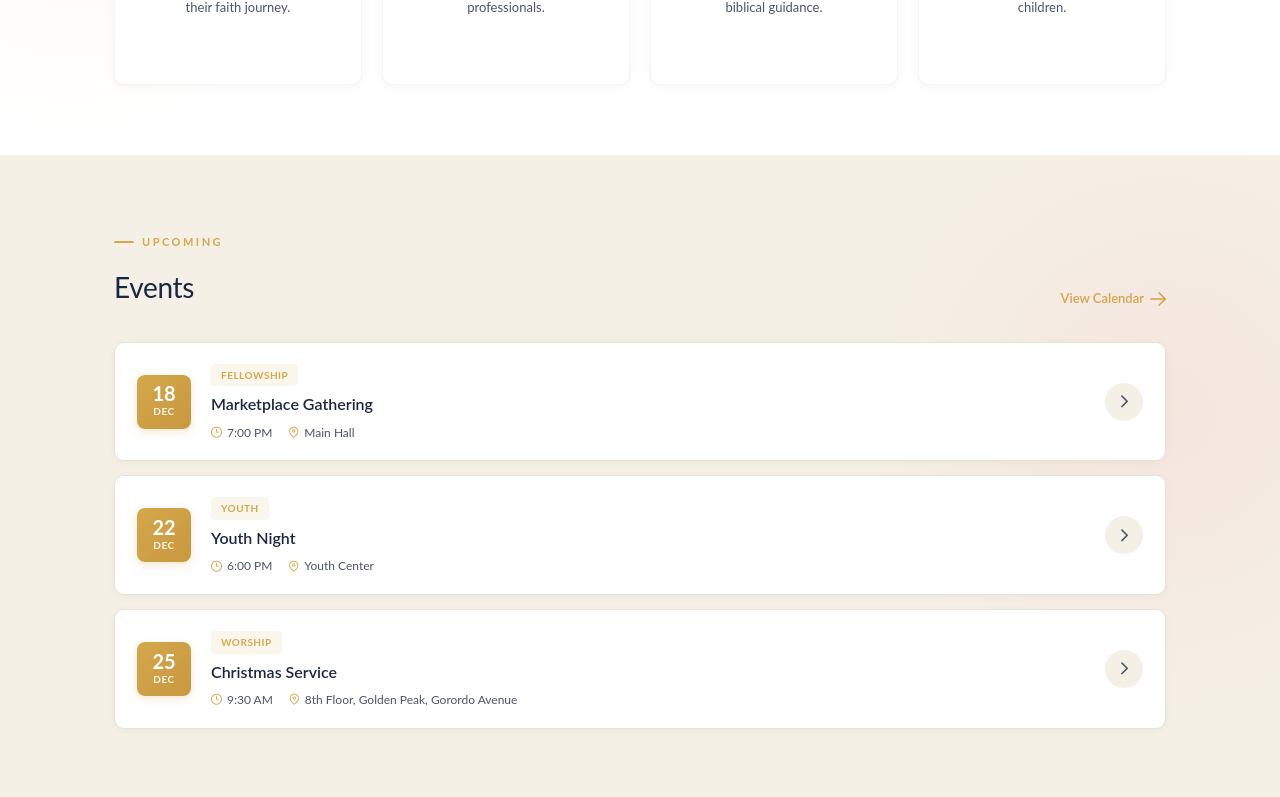
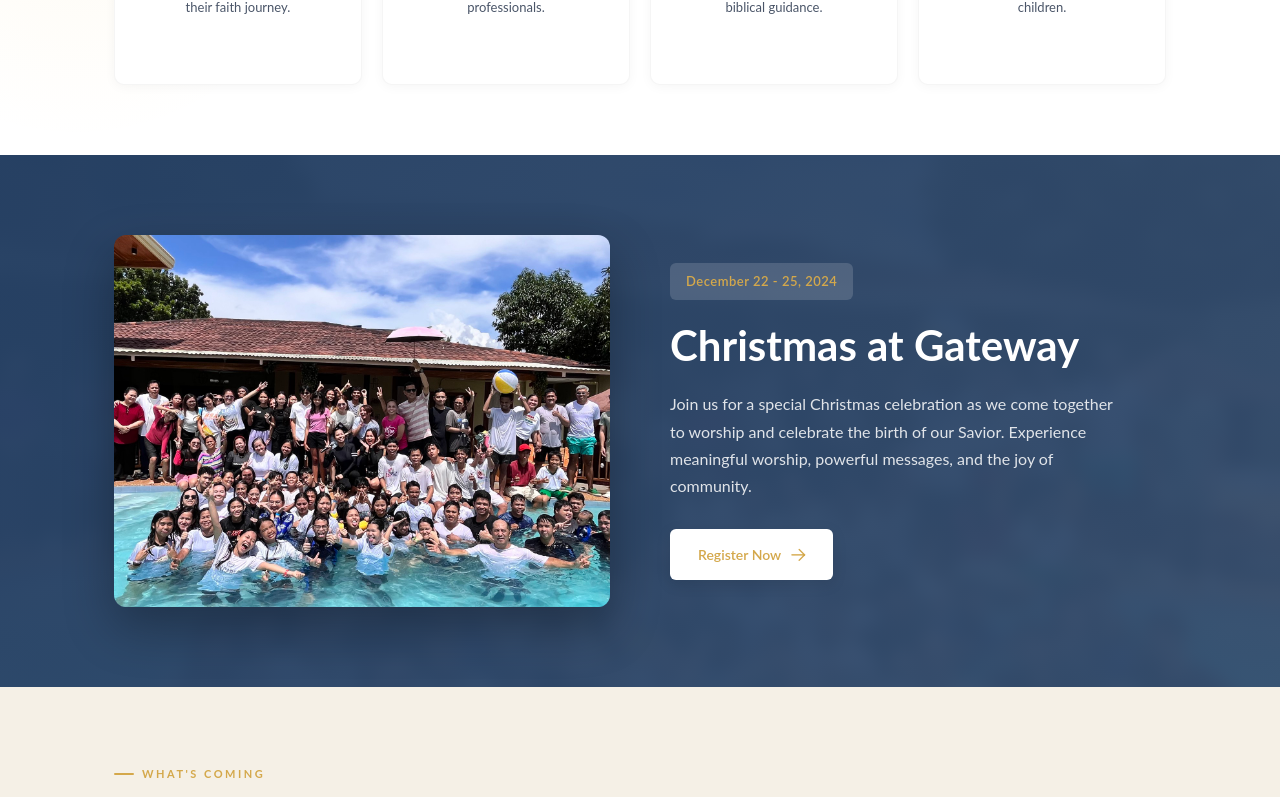
Before and after one commit to j-andradeii/gwc-monitoring-nextjs, a Next.js app: page / in a window 1280 px wide. Shown: the part 3719-4516 px from the top of the page. Built offline with nearby package versions, Linux system fonts and the light colour scheme; no server answers.

Commit message:
update landing page

```diff
--- a/src/components/landing/EventsSection.tsx
+++ b/src/components/landing/EventsSection.tsx
@@ -12,7 +12,17 @@ interface Event {
   type: string;
 }
 
-const events: Event[] = [
+// Featured event data
+const featuredEvent = {
+  title: 'Christmas at Gateway',
+  dateRange: 'December 22 - 25, 2024',
+  description:
+    'Join us for a special Christmas celebration as we come together to worship and celebrate the birth of our Savior. Experience meaningful worship, powerful messages, and the joy of community.',
+  image: '/assets/images/community.jpg',
+};
+
+// Upcoming events list
+const upcomingEvents: Event[] = [
   {
     id: '1',
     title: 'Marketplace Gathering',
@@ -31,22 +41,69 @@ const events: Event[] = [
   },
   {
     id: '3',
-    title: 'Christmas Service',
+    title: 'Christmas Eve Service',
+    date: 'Dec 24',
+    time: '6:00 PM',
+    location: '8th Floor, Golden Peak',
+    type: 'Worship',
+  },
+  {
+    id: '4',
+    title: 'Christmas Day Celebration',
     date: 'Dec 25',
     time: '9:30 AM',
-    location: '8th Floor, Golden Peak, Gorordo Avenue',
+    location: '8th Floor, Golden Peak',
     type: 'Worship',
+  },
+  {
+    id: '5',
+    title: 'New Year Prayer & Worship',
+    date: 'Dec 31',
+    time: '10:00 PM',
+    location: '8th Floor, Golden Peak',
+    type: 'Prayer',
   },
 ];
 
+
 export const EventsSection: React.FC = () => {
   return (
-    <section id="events" className="events-section animate-on-scroll">
+    <section id="events" className="bethel-events-section animate-on-scroll">
+      {/* Featured Event - Bethel Style */}
+      <div className="featured-event-bethel">
+        <div
+          className="featured-event-bg"
+          style={{ backgroundImage: `url('${featuredEvent.image}')` }}
+        />
+        <div className="featured-event-overlay"></div>
+        <div className="landing-container">
+          <div className="featured-event-inner">
+            <div className="featured-event-image-side">
+              <div
+                className="featured-event-img"
+                style={{ backgroundImage: `url('${featuredEvent.image}')` }}
+              />
+            </div>
+            <div className="featured-event-content-side">
+              <span className="featured-event-date-label">{featuredEvent.dateRange}</span>
+              <h2 className="featured-event-heading">{featuredEvent.title}</h2>
+              <p className="featured-event-desc">{featuredEvent.description}</p>
+              <Link href="#" className="btn-arrow btn-arrow-white">
+                Register Now
+                <i className="pi pi-arrow-right arrow-icon"></i>
+              </Link>
+            </div>
+          </div>
+        </div>
+      </div>
+
+      {/* Upcoming Events List */}
+      <div className="upcoming-events-section">
         <div className="landing-container">
           <div className="section-header-inline">
             <div>
-            <span className="section-label">Upcoming</span>
-            <h2>Events</h2>
+              <span className="section-label">What&apos;s Coming</span>
+              <h2>Upcoming Events</h2>
             </div>
             <Link href="#" className="view-all-link">
               View Calendar <i className="pi pi-arrow-right"></i>
@@ -54,8 +111,8 @@ export const EventsSection: React.FC = () => {
           </div>
 
           <div className="events-list">
-          {events.map((event) => (
-            <Link key={event.id} href="#" className="event-card animate-on-scroll">
+            {upcomingEvents.map((event) => (
+              <Link key={event.id} href="#" className="event-card">
                 <div className="event-date-badge">
                   <span className="event-date-day">{event.date.split(' ')[1]}</span>
                   <span className="event-date-month">{event.date.split(' ')[0]}</span>
@@ -75,6 +132,9 @@ export const EventsSection: React.FC = () => {
             ))}
           </div>
         </div>
+      </div>
+
+
     </section>
   );
 };
--- a/src/styles/landing.css
+++ b/src/styles/landing.css
@@ -1692,6 +1692,297 @@
 }
 
 /* ===========================================
+   BETHEL-STYLE EVENTS SECTION
+   =========================================== */
+.bethel-events-section {
+  background: var(--background-main);
+}
+
+/* Featured Event - Bethel Style */
+.featured-event-bethel {
+  position: relative;
+  padding: 80px 0;
+  overflow: hidden;
+}
+
+.featured-event-bg {
+  position: absolute;
+  inset: 0;
+  background-size: cover;
+  background-position: center;
+  filter: blur(8px);
+  transform: scale(1.1);
+  opacity: 0.3;
+}
+
+.featured-event-overlay {
+  position: absolute;
+  inset: 0;
+  background: linear-gradient(135deg, rgba(30, 58, 95, 0.95) 0%, rgba(30, 58, 95, 0.85) 100%);
+}
+
+.featured-event-inner {
+  position: relative;
+  z-index: 1;
+  display: grid;
+  grid-template-columns: 1fr 1fr;
+  gap: 60px;
+  align-items: center;
+}
+
+.featured-event-image-side {
+  position: relative;
+}
+
+.featured-event-img {
+  width: 100%;
+  aspect-ratio: 4/3;
+  background-size: cover;
+  background-position: center;
+  border-radius: 12px;
+  box-shadow: 0 20px 50px rgba(0, 0, 0, 0.3);
+}
+
+.featured-event-content-side {
+  color: #ffffff;
+}
+
+.featured-event-date-label {
+  display: inline-block;
+  padding: 8px 16px;
+  background: rgba(255, 255, 255, 0.15);
+  border-radius: 6px;
+  font-size: 13px;
+  font-weight: 600;
+  color: var(--primary-gold-accent);
+  letter-spacing: 0.5px;
+  margin-bottom: 20px;
+}
+
+.featured-event-heading {
+  font-size: 42px;
+  font-weight: 700;
+  line-height: 1.2;
+  margin-bottom: 20px;
+  color: #ffffff;
+}
+
+.featured-event-desc {
+  font-size: 16px;
+  line-height: 1.7;
+  color: rgba(255, 255, 255, 0.85);
+  margin-bottom: 30px;
+  max-width: 450px;
+}
+
+/* Upcoming Events List Section */
+.upcoming-events-section {
+  padding: 70px 0;
+  background: var(--background-main);
+}
+
+.upcoming-events-section h2 {
+  color: var(--text-primary);
+}
+
+/* Encounter Jesus Section */
+.encounter-section {
+  padding: 80px 0;
+  background: #ffffff;
+}
+
+.encounter-header {
+  text-align: center;
+  margin-bottom: 50px;
+}
+
+.encounter-header h2 {
+  font-size: 36px;
+  font-weight: 700;
+  color: var(--text-primary);
+  margin-top: 10px;
+}
+
+.encounter-grid {
+  display: grid;
+  grid-template-columns: repeat(4, 1fr);
+  gap: 24px;
+  max-width: 1100px;
+  margin: 0 auto;
+}
+
+.encounter-card {
+  display: flex;
+  flex-direction: column;
+  align-items: center;
+  text-align: center;
+  padding: 40px 24px;
+  background: #f8f9fa;
+  border-radius: 12px;
+  text-decoration: none;
+  transition: all 0.3s ease;
+  position: relative;
+}
+
+.encounter-card:hover {
+  background: var(--color-navy);
+  transform: translateY(-4px);
+  box-shadow: 0 15px 40px rgba(30, 58, 95, 0.2);
+}
+
+.encounter-icon {
+  width: 64px;
+  height: 64px;
+  background: var(--primary-gold-accent);
+  border-radius: 50%;
+  display: flex;
+  align-items: center;
+  justify-content: center;
+  margin-bottom: 20px;
+  transition: all 0.3s ease;
+}
+
+.encounter-icon i {
+  font-size: 24px;
+  color: #ffffff;
+}
+
+.encounter-card:hover .encounter-icon {
+  background: #ffffff;
+}
+
+.encounter-card:hover .encounter-icon i {
+  color: var(--color-navy);
+}
+
+.encounter-card h3 {
+  font-size: 18px;
+  font-weight: 600;
+  color: var(--text-primary);
+  margin-bottom: 8px;
+  transition: color 0.3s ease;
+}
+
+.encounter-card:hover h3 {
+  color: #ffffff;
+}
+
+.encounter-card p {
+  font-size: 14px;
+  color: var(--text-secondary);
+  line-height: 1.5;
+  margin-bottom: 16px;
+  transition: color 0.3s ease;
+}
+
+.encounter-card:hover p {
+  color: rgba(255, 255, 255, 0.8);
+}
+
+.encounter-link {
+  width: 36px;
+  height: 36px;
+  background: transparent;
+  border: 2px solid var(--primary-gold-accent);
+  border-radius: 50%;
+  display: flex;
+  align-items: center;
+  justify-content: center;
+  transition: all 0.3s ease;
+}
+
+.encounter-link i {
+  font-size: 14px;
+  color: var(--primary-gold-accent);
+  transition: all 0.3s ease;
+}
+
+.encounter-card:hover .encounter-link {
+  background: var(--primary-gold-accent);
+  border-color: var(--primary-gold-accent);
+}
+
+.encounter-card:hover .encounter-link i {
+  color: #ffffff;
+}
+
+/* Responsive - Featured Event */
+@media (max-width: 991px) {
+  .featured-event-inner {
+    grid-template-columns: 1fr;
+    gap: 40px;
+  }
+
+  .featured-event-heading {
+    font-size: 32px;
+  }
+
+  .encounter-grid {
+    grid-template-columns: repeat(2, 1fr);
+    gap: 16px;
+  }
+}
+
+@media (max-width: 576px) {
+  .featured-event-bethel {
+    padding: 60px 0;
+  }
+
+  .featured-event-heading {
+    font-size: 28px;
+  }
+
+  .featured-event-desc {
+    font-size: 15px;
+  }
+
+  .encounter-section {
+    padding: 60px 0;
+  }
+
+  .encounter-grid {
+    grid-template-columns: 1fr;
+    gap: 12px;
+  }
+
+  .encounter-card {
+    flex-direction: row;
+    text-align: left;
+    padding: 20px;
+    gap: 16px;
+  }
+
+  .encounter-icon {
+    width: 50px;
+    height: 50px;
+    margin-bottom: 0;
+    flex-shrink: 0;
+  }
+
+  .encounter-icon i {
+    font-size: 20px;
+  }
+
+  .encounter-card h3 {
+    font-size: 16px;
+  }
+
+  .encounter-card p {
+    font-size: 13px;
+    margin-bottom: 0;
+  }
+
+  .encounter-link {
+    position: absolute;
+    right: 20px;
+    top: 50%;
+    transform: translateY(-50%);
+    width: 32px;
+    height: 32px;
+  }
+}
+
+/* ===========================================
    CONTACT SECTION - Soft Gold with Warm Accent
    =========================================== */
 .contact-section {
```
Lines whose indentation alone changed are shown as unchanged.
